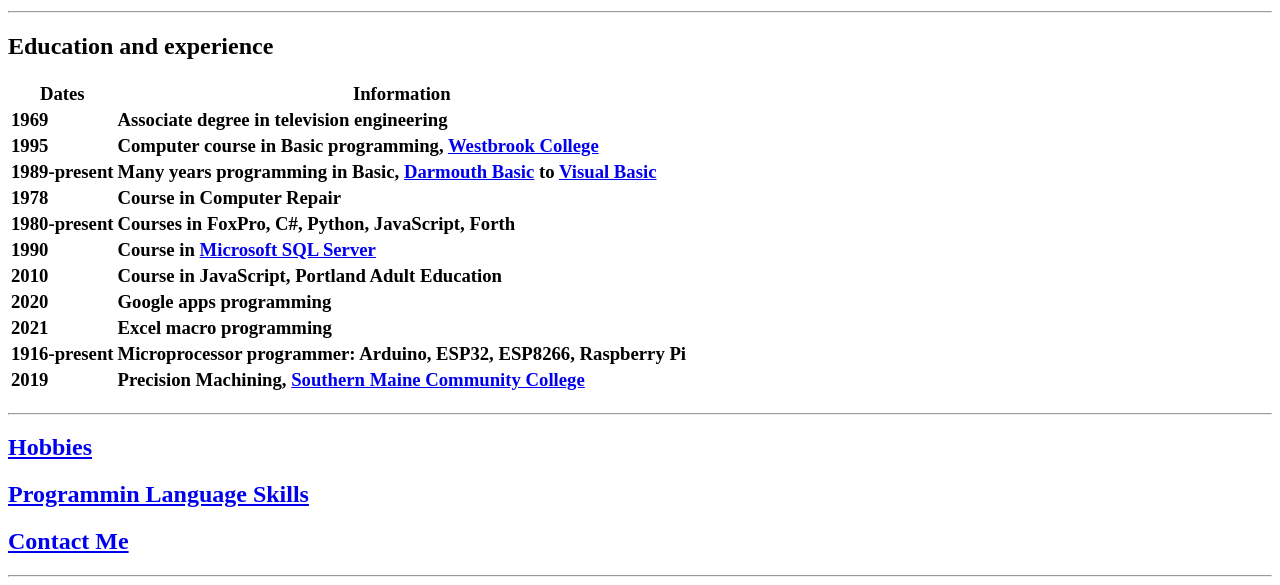
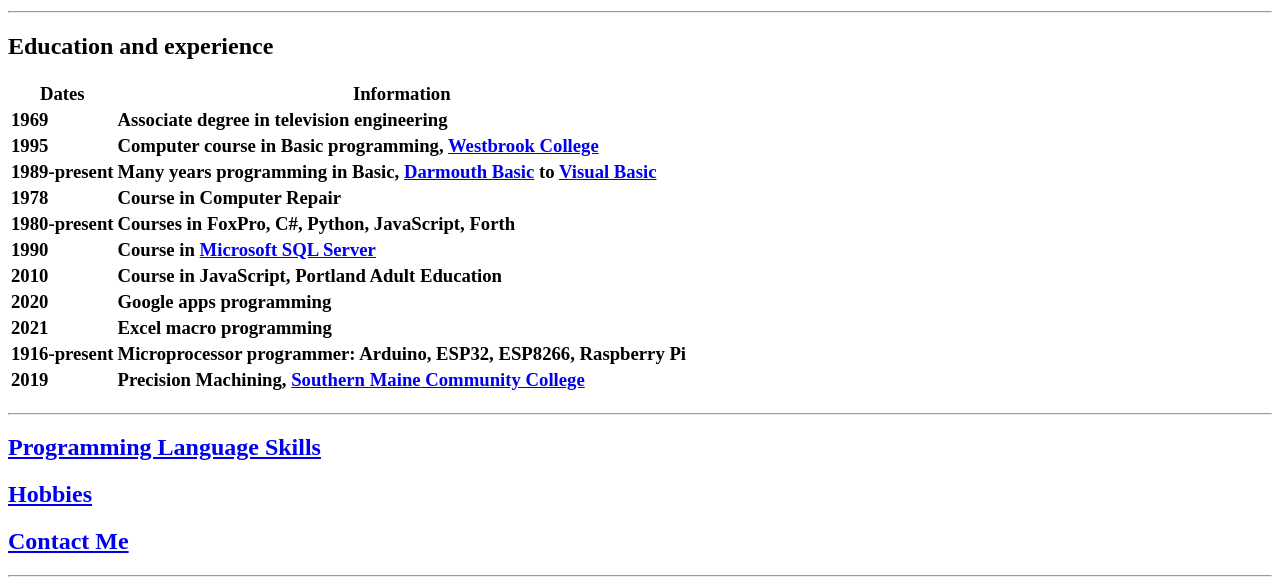
Before and after one commit to TonyScarpelli/cv, a plain HTML site: page index.html in a window 1280 px wide. Shown: the part 251-836 px from the top of the page. Drawn offline with Linux system fonts and the light colour scheme; files whose address does not match are found by name.

Commit message:
Add files via upload

```diff
--- a/index.html
+++ b/index.html
@@ -95,8 +95,8 @@
     </table>
   </h3>
   <hr>
+  <h2><a href="Skills.html">Programming Language Skills</a></h2>
   <h2><a href="hobbies.html">Hobbies</a></h2>
-  <h2><a href="Skills.html">Programmin Language Skills</a></h2>
   <h2><a href="Contact.html">Contact Me</a></h2>
   <hr>
 </body>
```
Also changed, not shown: Hypercube.jpg (added).
